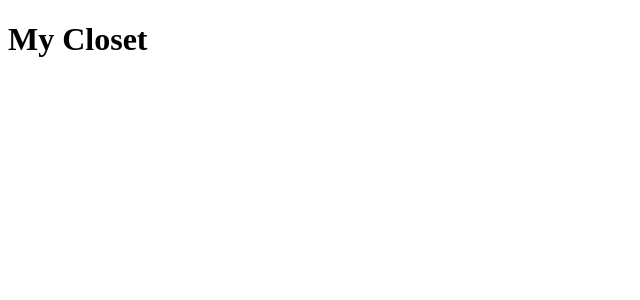
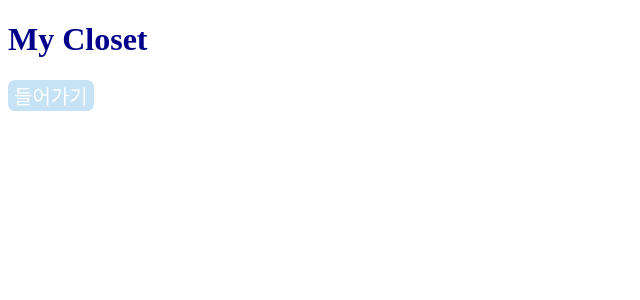
Before and after one commit to SoftwareEngineering04/SEP, a React (Create React App) app in the folder front/my_closet_front/: page / in a window 1280 px wide. Shown: the top 300 px of the page, without its empty margins (0-640 px from the left). Built offline with nearby package versions, Linux system fonts and the light colour scheme.

Commit message:
버튼 양식

```diff
--- a/front/my_closet_front/src/App.js
+++ b/front/my_closet_front/src/App.js
@@ -1,6 +1,17 @@
+import Button from './Button';
+
 function App() {
   return (
-    <h1>My Closet</h1>
+    <div>
+      <h1 style={{
+        border : "lighter",
+        color : "darkblue"
+      }}>My Closet</h1>
+      <Button
+      value={"들어가기"}
+      fontSize={"20px"}
+      color={"rgba(52, 152, 219, 0.28)"}/>
+    </div>
   );
 }
 
--- /dev/null
+++ b/front/my_closet_front/src/Button.jsx
@@ -0,0 +1,22 @@
+import React from "react";
+
+const Button = (props) => {
+  return (
+    <button
+      style={{
+        backgroundColor: props.color,
+        color: "white",
+        border: 0,
+        borderRadius: "7px",
+        cursor: "pointer",
+        fontSize: props.fontSize,
+        width: props.width,
+        height: props.height,
+      }}
+    >
+      {props.value}
+    </button>
+  );
+};
+
+export default Button;
```
Also changed, not shown: 1 other file (tests, documents, lock files or other folders).
